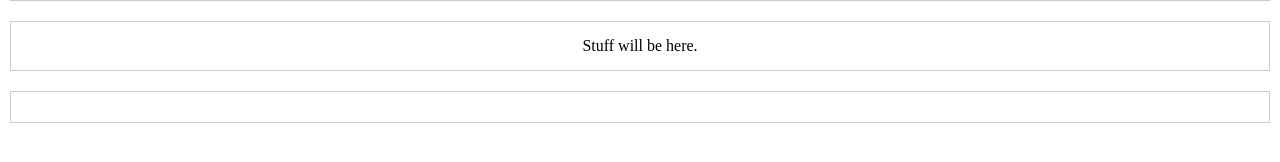
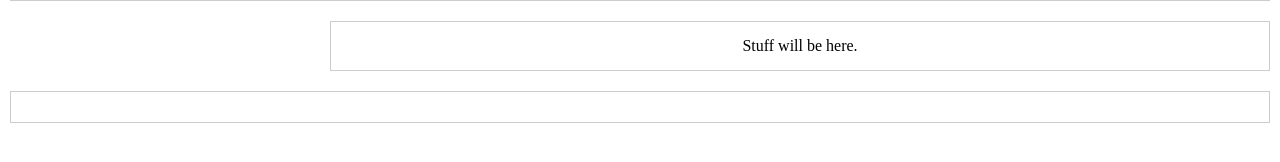
Before and after one commit to AlexTS12/AlexTS12.github.io, a plain HTML site: page index.html in a window 1280 px wide. Shown: the part 124-286 px from the top of the page. Drawn offline with Linux system fonts and the light colour scheme.

Commit message:
sidebar tweak

```diff
--- a/bigCss.css
+++ b/bigCss.css
@@ -41,11 +41,11 @@
 body
 {
     display: grid;
+    grid-template-columns: 1fr 3fr;
     grid-template-areas:
-        "header"
-        "sidebar"
-        "main"
-        "footer";
+    "header header"
+    "sidebar main"
+    "footer footer";
 }
 
 header
@@ -56,11 +56,6 @@
 .nav-links
 {
     grid-area: sidebar;
-}
-
-sidebar
-{
-        grid-area: sidebar;
 }
 
 main
```
